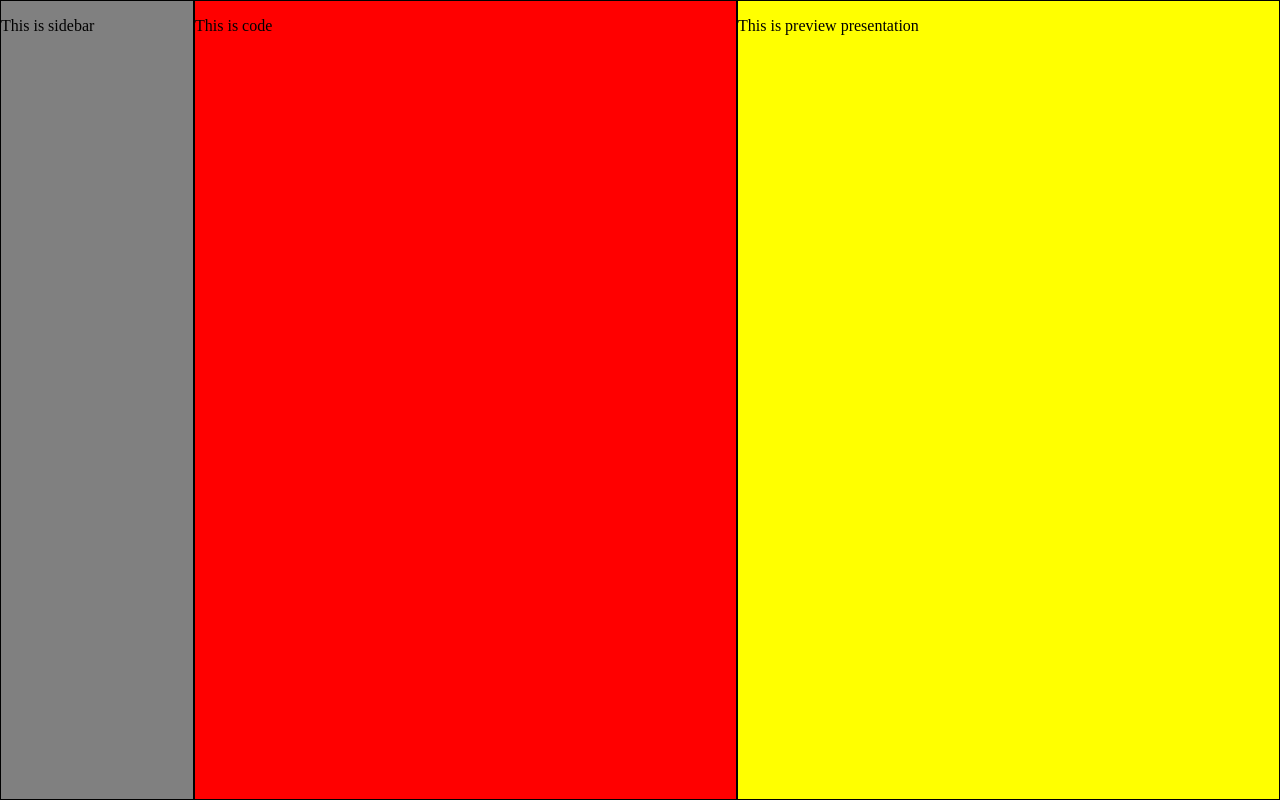
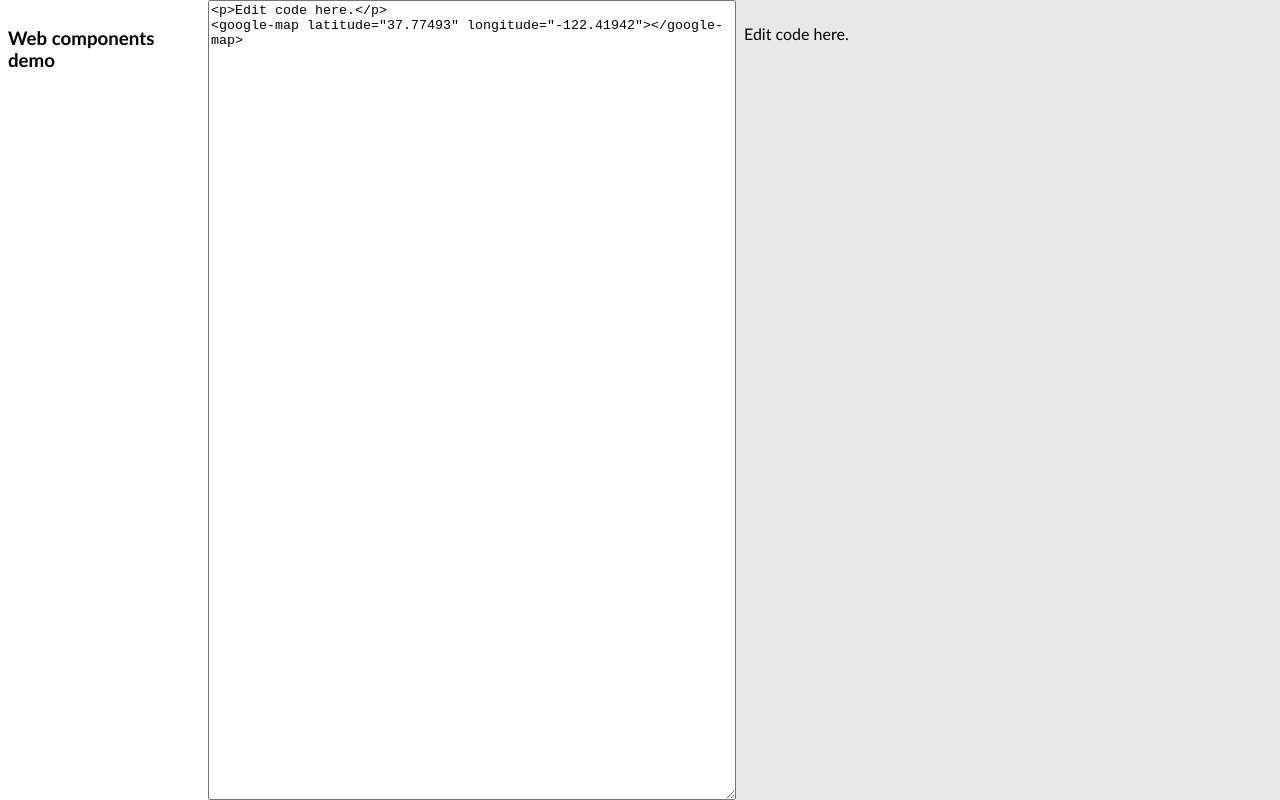
Before and after one commit to chriisu/webcomponents-demo, a plain HTML site: page index.html in a window 1280 px wide. Drawn offline with Linux system fonts and the light colour scheme; no server answers.

Commit message:
Add real-time editing

```diff
--- a/index.html
+++ b/index.html
@@ -13,33 +13,17 @@
 	<body>
 		<div class="wrapper">
 			<div class="sidebar">
-				<p>This is sidebar</p>
+				<h3>Web components demo</h3>
 			</div>
 			<div class="view-code">
-				<p id="code" contentEditable="true">This is code</p>
+				<textarea id="code">
+<p>Edit code here.</p>
+<google-map latitude="37.77493" longitude="-122.41942"></google-map>
+                </textarea>
 			</div>
-			<div class="view-presentation">
-				<p>This is preview presentation</p>
-				<style>
-					google-map {
-					height: 600px;
-					}
-				</style>
-			<google-map latitude="37.77493" longitude="-122.41942"></google-map>
-			<script>
-			// // To ensure that elements are ready on polyfilled browsers,
-			// // wait for WebComponentsReady.
-			// document.addEventListener('WebComponentsReady', function() {
-			// var input = document.querySelector('paper-input');
-			// var button = document.querySelector('paper-button');
-			// var greeting = document.getElementById("greeting");
-			// button.addEventListener('click', function() {
-			// greeting.textContent = 'Hello, ' + input.value;
-			// });
-			// });
-			</script>
-		</div>
-	</div>
-	<script src="script.js"></script>
-</body>
+			<div id="target" class="view-presentation">
+		    </div>
+	    </div>
+	    <script src="script.js"></script>
+    </body>
 </html>
--- a/script.js
+++ b/script.js
@@ -1 +1,8 @@
-script.js
+document.addEventListener("DOMContentLoaded", function (event) {
+    document.getElementById("code").addEventListener("keyup", function (event) {
+        var text = this.value;
+        document.getElementById("target").innerHTML = text;
+    });
+    var text = document.getElementById("code").value;
+    document.getElementById("target").innerHTML = text;
+});
--- a/style.css
+++ b/style.css
@@ -1,6 +1,7 @@
 body {
 	margin: 0;
 	padding: 0;
+    font-family:'Gill Sans', 'Gill Sans MT', Calibri, 'Trebuchet MS', sans-serif
 }
 
 html, body, .wrapper {
@@ -11,9 +12,6 @@ html, body, .wrapper {
 	display: flex;
 }
 
-.sidebar, .view-code, .view-presentation {
-	border: 1px solid #000;
-}
 
 .sidebar {
 	min-width: 15%;
@@ -26,13 +24,22 @@ html, body, .wrapper {
 }
 
 .view-code {
-	background-color: red;
+    display: flex;
+}
+
+.view-code textarea {
+    flex: 1 1;
 }
 
 .view-presentation {
-	background-color: yellow;
+	background: #e8e8e8;
+    padding: 0.5em;
 }
 
 .sidebar {
-	background-color: gray;
+	padding: 0.5em;
 }
+
+google-map {
+    height: 300px;
+}
```
